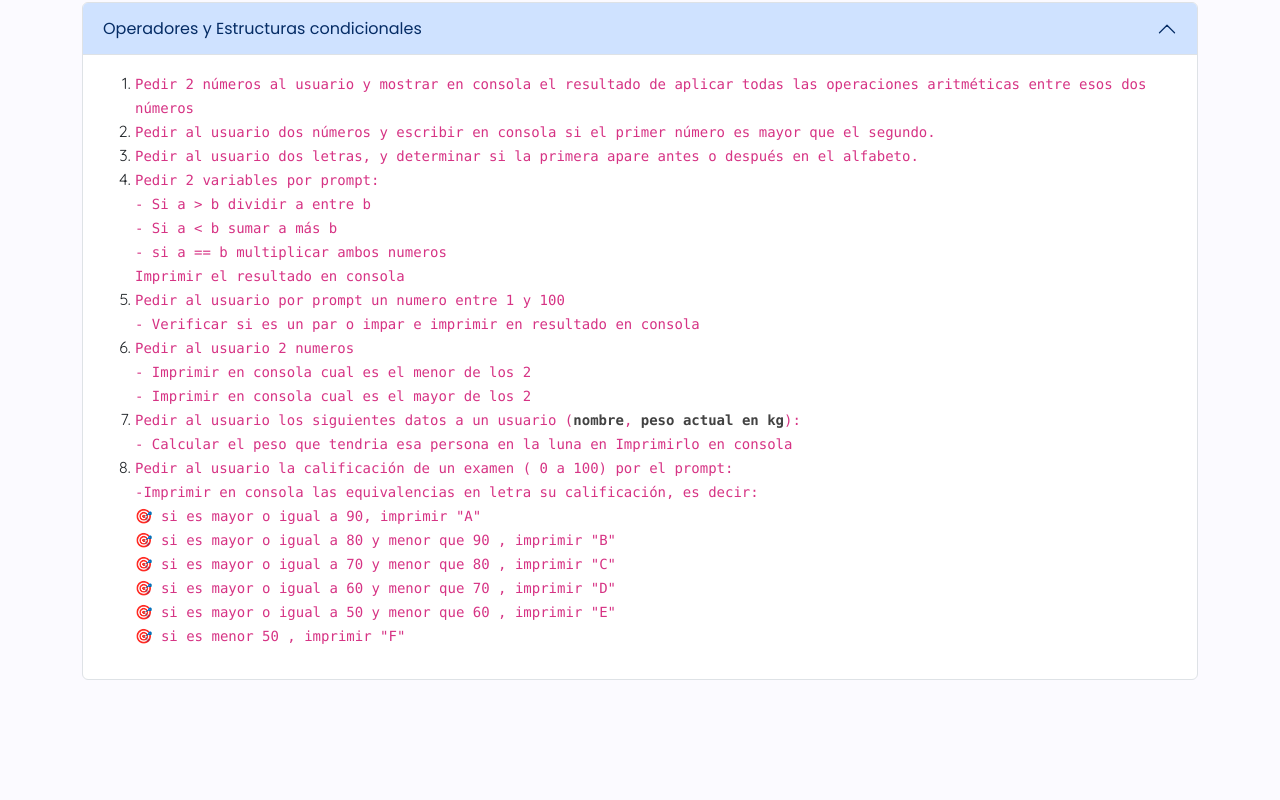
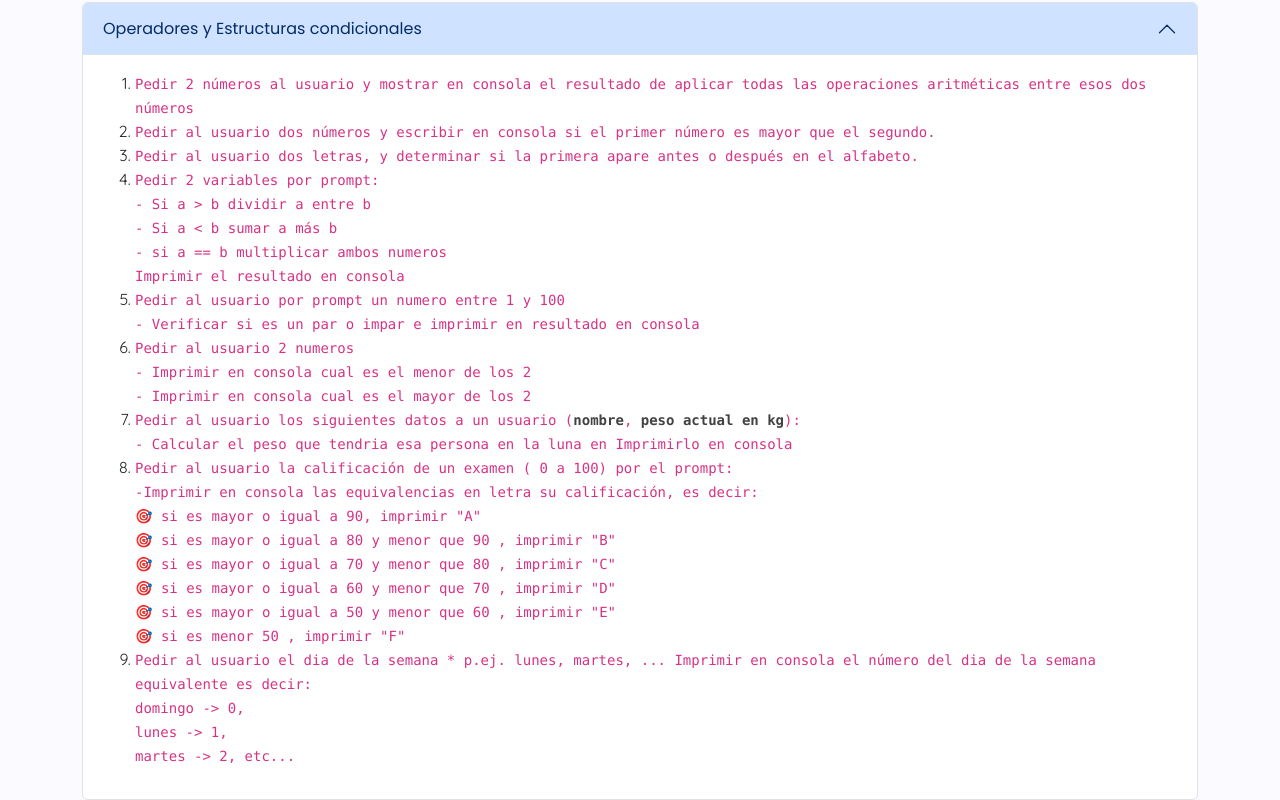
Before and after one commit to EveFer/notes-javascript, a Next.js app: page /js/ejercicios in a window 1280 px wide. Shown: the part 224-1024 px from the top of the page. Before the commit the page ends 904 px from the top, so only its background shows below. Built offline with nearby package versions, Linux system fonts and the light colour scheme.

Commit message:
[UPDATE] exercises

```diff
--- a/pages/js/ejercicios.js
+++ b/pages/js/ejercicios.js
@@ -67,6 +67,14 @@ export default function ejercicips () {
                           🎯 si es menor 50 , imprimir &quot;F&quot;
                         </code>
                       </li>
+                      <li>
+                        <code>
+                          Pedir al usuario el dia de la semana * p.ej. lunes, martes, ... Imprimir en consola el número del dia de la semana equivalente es decir: <br />
+                            domingo -> 0, <br />
+                            lunes -> 1,<br />
+                            martes -> 2, etc...
+                        </code>
+                      </li>
                     </ol>
 
                   </div>
```
